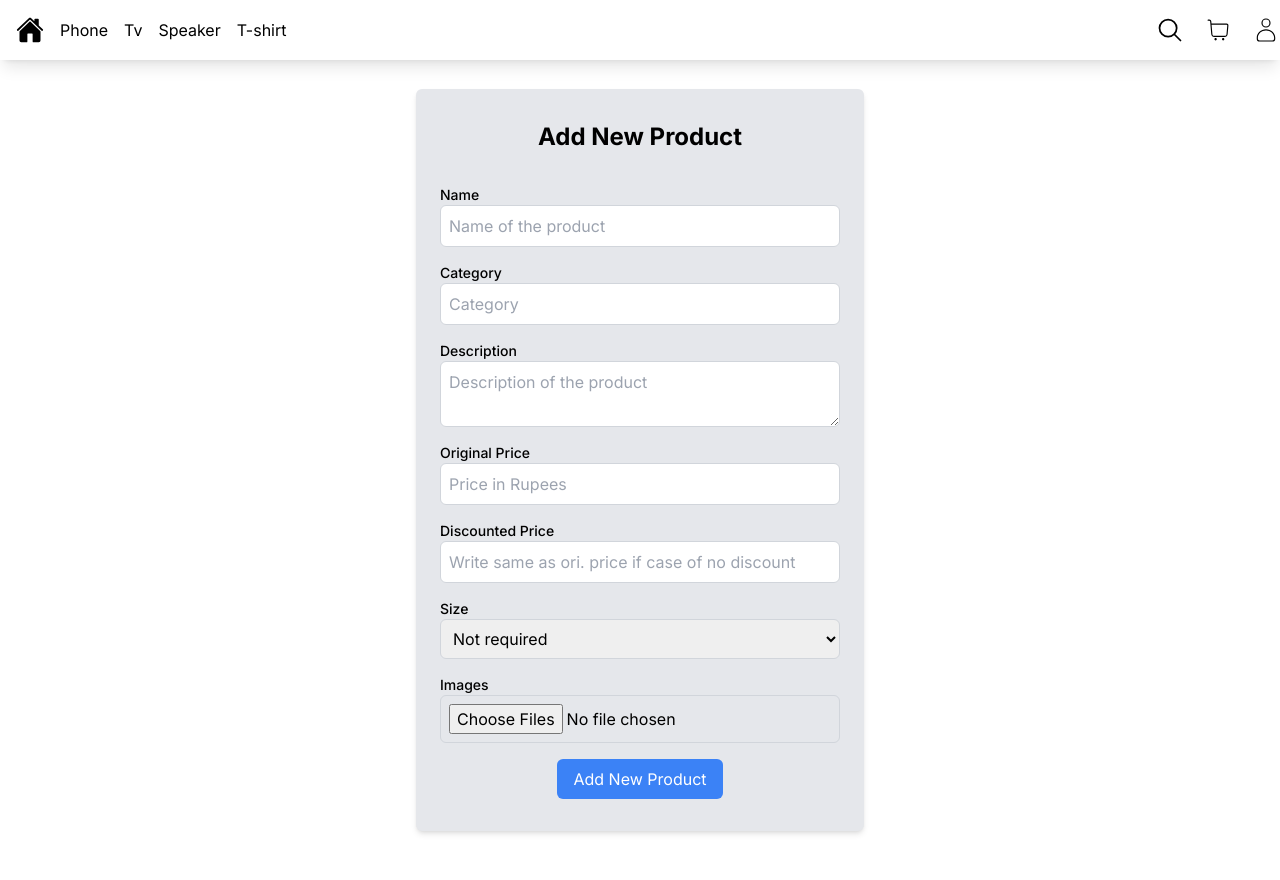
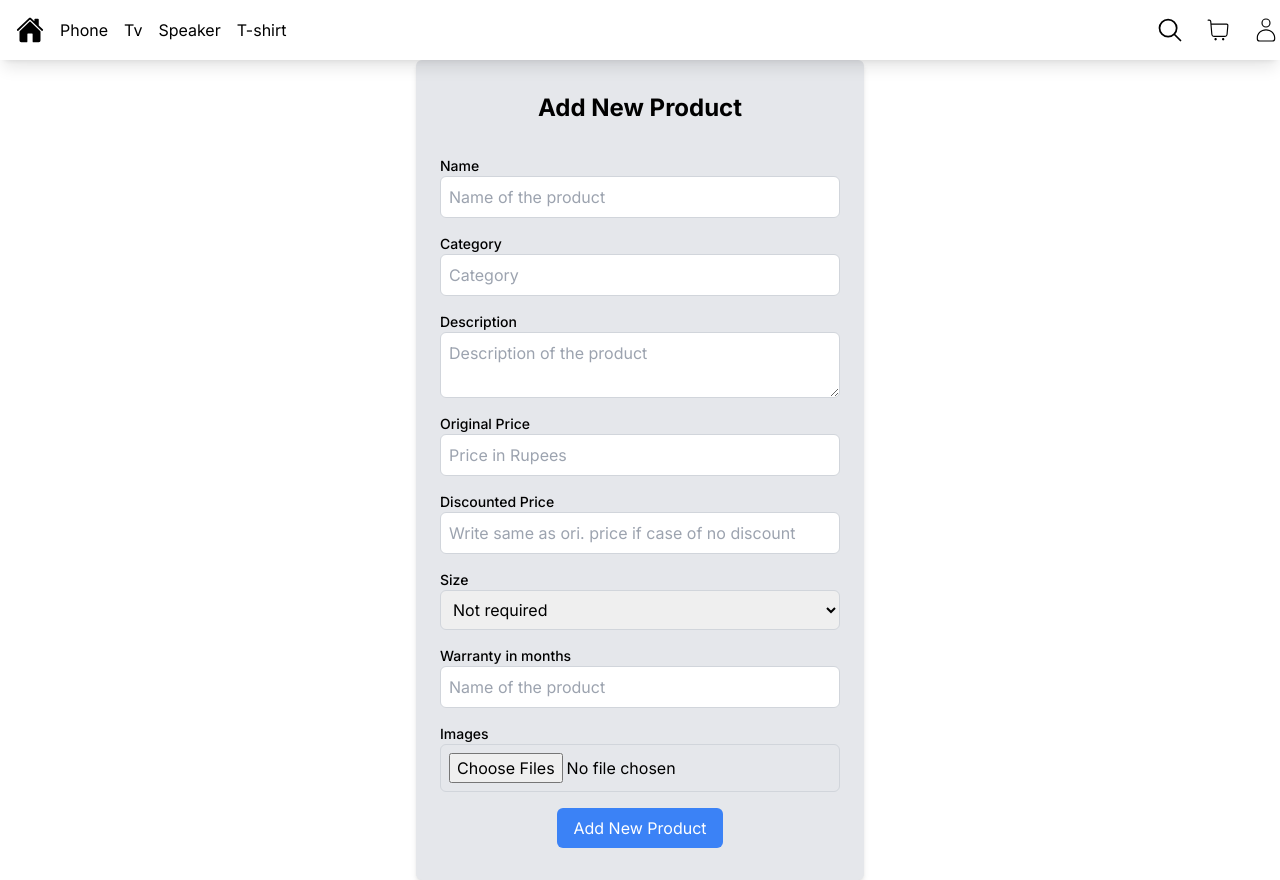
Before and after one commit to Gagandeep-Sethi/next-shop, a Next.js app: page /product/newproduct in a window 1280 px wide. Built offline with nearby package versions, Linux system fonts and the light colour scheme.

Commit message:
warranty added

```diff
--- a/src/app/(components)/NewProduct.jsx
+++ b/src/app/(components)/NewProduct.jsx
@@ -11,6 +11,7 @@ const NewProduct = () => {
     originalPrice: "",
     discountedPrice: "",
     size: "not_required",
+    warranty: "",
     images: [],
   });
   const { addProduct, isLoading, error } = useNewProduct();
@@ -145,6 +146,20 @@ const NewProduct = () => {
             </select>
           </div>
           <div className="flex flex-col">
+            <label htmlFor="warranty" className="text-sm font-medium">
+              Warranty in months
+            </label>
+            <input
+              type="number"
+              name="warranty"
+              className="input"
+              placeholder="Name of the product"
+              value={formValue.warranty}
+              onChange={handleChange}
+              required
+            />
+          </div>
+          <div className="flex flex-col">
             <label htmlFor="images" className="text-sm font-medium">
               Images
             </label>
--- a/src/app/(components)/UpdateProduct.jsx
+++ b/src/app/(components)/UpdateProduct.jsx
@@ -14,6 +14,7 @@ const UpdateProduct = ({ productId }) => {
     originalPrice: "",
     discountedPrice: "",
     size: "not_required",
+    warranty: "",
     images: [],
     newImageUploads: [],
     deletedImages: [],
@@ -88,6 +89,7 @@ const UpdateProduct = ({ productId }) => {
           description: product?.product?.description,
           originalPrice: product?.product?.originalPrice,
           discountedPrice: product?.product?.displayPrice,
+          warranty: product?.product?.warranty,
           size: product?.product?.size,
           images: product?.product?.images,
           newImageUploads: [], // No new images initially
@@ -173,6 +175,20 @@ const UpdateProduct = ({ productId }) => {
               className="input"
               placeholder="Write same as ori. price if case of no discount"
               value={formValue.discountedPrice}
+              onChange={handleChange}
+              required
+            />
+          </div>
+          <div className="flex flex-col">
+            <label htmlFor="waranty" className="text-sm font-medium">
+              Warranty (in months)
+            </label>
+            <input
+              type="number"
+              name="warranty"
+              className="input"
+              placeholder="Name of the product"
+              value={formValue.warranty}
               onChange={handleChange}
               required
             />
--- a/src/app/(hooks)/useNewProduct.js
+++ b/src/app/(hooks)/useNewProduct.js
@@ -15,6 +15,7 @@ export const useNewProduct = () => {
       originalPrice,
       discountedPrice,
       size,
+      warranty,
     } = formValue;
     setIsLoading(true);
     setError(null);
@@ -22,6 +23,7 @@ export const useNewProduct = () => {
     try {
       const formData = new FormData();
       formData.append("name", name);
+      formData.append("warranty", warranty);
       formData.append("category", category);
       formData.append("description", description);
       formData.append("originalPrice", originalPrice);
--- a/src/app/(hooks)/useUpdateProduct.js
+++ b/src/app/(hooks)/useUpdateProduct.js
@@ -17,6 +17,7 @@ export const useUpdateProduct = () => {
       size,
       newImageUploads,
       deletedImages,
+      warranty,
     } = formValue;
     setIsLoading(true);
     setError(null);
@@ -24,6 +25,7 @@ export const useUpdateProduct = () => {
     try {
       const formData = new FormData();
       formData.append("name", name);
+      formData.append("warranty", warranty);
       formData.append("category", category);
       formData.append("description", description);
       formData.append("originalPrice", originalPrice);
--- a/src/app/api/product/newProduct/route.js
+++ b/src/app/api/product/newProduct/route.js
@@ -24,6 +24,7 @@ export async function POST(req) {
       originalPrice,
       discountedPrice,
       size,
+      warranty,
     } = Object.fromEntries(data.entries());
 
     if (!files || files.length === 0) {
@@ -70,6 +71,7 @@ export async function POST(req) {
       originalPrice,
       displayPrice: discountedPrice,
       size,
+      warranty,
     });
 
     // Return success response
--- a/src/app/api/product/updateProduct/[id]/route.js
+++ b/src/app/api/product/updateProduct/[id]/route.js
@@ -34,6 +34,7 @@ export async function PUT(req, { params }) {
       originalPrice,
       discountedPrice,
       size,
+      warranty,
     } = Object.fromEntries(data.entries());
 
     //Delete images from cloudinary removed by user
@@ -95,6 +96,7 @@ export async function PUT(req, { params }) {
         originalPrice,
         displayPrice: discountedPrice,
         size,
+        warranty,
       },
       { new: true }
     );
--- a/src/models/productModel.js
+++ b/src/models/productModel.js
@@ -16,6 +16,10 @@ const productSchema = new mongoose.Schema(
     },
     size: {
       type: String,
+      required: true,
+    },
+    warranty: {
+      type: Number, //in months
       required: true,
     },
     images: {
```
